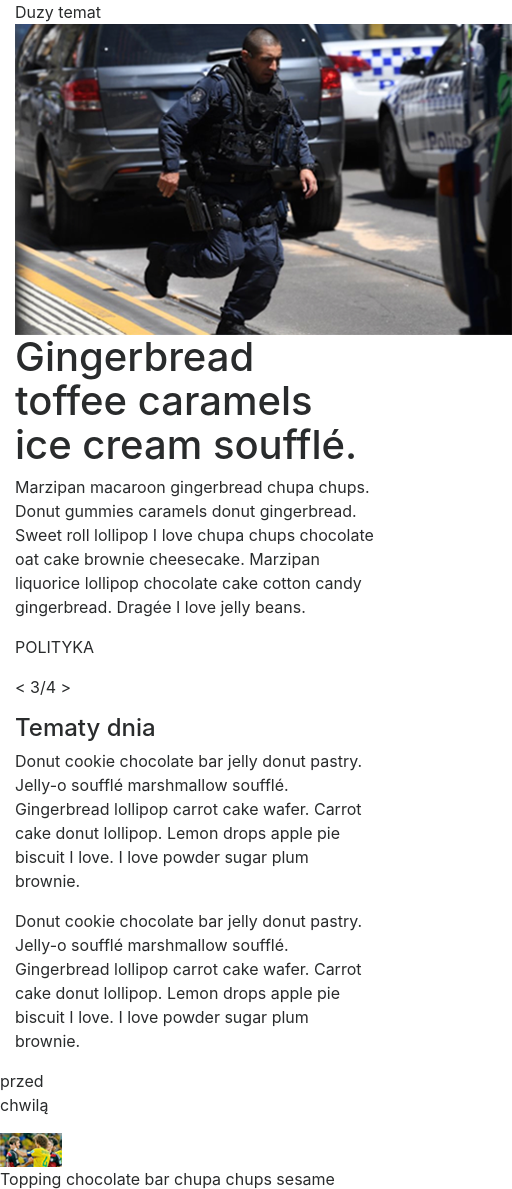
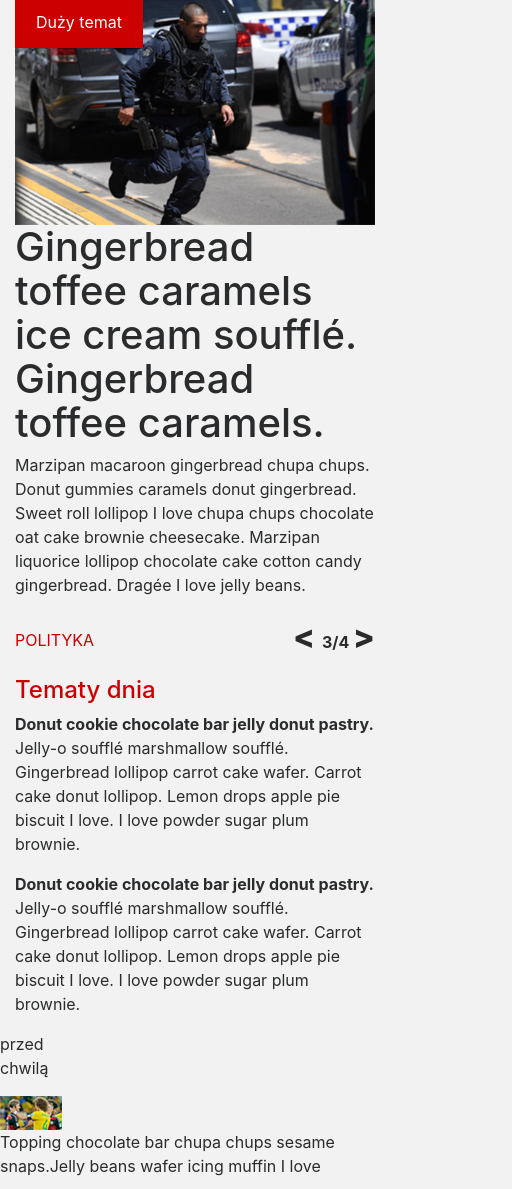
Before and after one commit to edabrowska/bootstrap, a website: page index.html in a window 390 px wide. Shown: the top 1189 px of the page, 512 px wide, since content can reach past the window. Drawn offline with nearby package versions, Linux system fonts and the light colour scheme; a script that the page names is missing.

Commit message:
mobile styling v0.3

```diff
--- a/index.html
+++ b/index.html
@@ -15,25 +15,29 @@
     <div class="row">
       <div class="col-xs-12 col-sm-6 col-md-6">
         <div class="row">
-          <div class="col-xs-12 col-sm-12 col-md-12">
-            <div>Duzy temat</div>
-            <img src="images/duzyTemat.png"/>
+          <div class="col-xs-12 col-sm-12 col-md-12 mainArticle">
+            <div class="red_btn_topic">Duży temat</div>
+            <img class="mainArticle_pic img-fluid" alt="Duży temat" src="images/duzyTemat.png"/>
             <div class="row">
               <div class="col-xs-12 col-sm-12 col-md-8">
-                <h1>Gingerbread toffee caramels ice cream soufflé.</h1>
+                <h1>Gingerbread toffee caramels ice cream soufflé. Gingerbread toffee caramels.</h1>
                 <p>Marzipan macaroon gingerbread chupa chups. Donut gummies caramels donut gingerbread. Sweet roll lollipop I love chupa chups chocolate oat cake brownie cheesecake. Marzipan liquorice lollipop chocolate cake cotton candy gingerbread. Dragée I love jelly beans.</p>
-                <p>POLITYKA</p>
-                <p> < 3/4 > </p>
+                <p class="mainArticle_genre">POLITYKA</p>
+                <p class="mainArticle_paging"><span class="pageing"> < </span> <b> 3/4 </b> <span class="pageing"> > </span> </p>
               </div>
               <div class="col-xs-12 col-sm-12 col-md-4">
-                <div>
-                  <h4>Tematy dnia</h4>
-                  <span>Donut cookie chocolate bar jelly donut pastry.</span>
-                  <p>Jelly-o soufflé marshmallow soufflé. Gingerbread lollipop carrot cake wafer. Carrot cake donut lollipop. Lemon drops apple pie biscuit I love. I love powder sugar plum brownie.</p>
+                <div class="row">
+                  <div class="col-xs-6 col-sm-6 col-md-12 dayTopic1">
+                    <h4>Tematy dnia</h4>
+                    <span>Donut cookie chocolate bar jelly donut pastry.</span>
+                    <p>Jelly-o soufflé marshmallow soufflé. Gingerbread lollipop carrot cake wafer. Carrot cake donut lollipop. Lemon drops apple pie biscuit I love. I love powder sugar plum brownie.</p>
+                  </div>
                 </div>
-                <div>
-                  <span>Donut cookie chocolate bar jelly donut pastry.</span>
-                  <p>Jelly-o soufflé marshmallow soufflé. Gingerbread lollipop carrot cake wafer. Carrot cake donut lollipop. Lemon drops apple pie biscuit I love. I love powder sugar plum brownie.</p>
+                <div class="row">
+                  <div class="col-xs-6 col-sm-6 col-md-12 dayTopic2">
+                    <span>Donut cookie chocolate bar jelly donut pastry.</span>
+                    <p>Jelly-o soufflé marshmallow soufflé. Gingerbread lollipop carrot cake wafer. Carrot cake donut lollipop. Lemon drops apple pie biscuit I love. I love powder sugar plum brownie.</p>
+                  </div>
                 </div>
               </div>
             </div>
@@ -43,10 +47,10 @@
       <div class="col-xs-12 col-sm-6 col-md-4 push-md-2">
         <div class="row">
           <div class="col-xs-1">
-            <div>
+
               <p>przed<br> chwilą</p>
               <div></div>
-            </div>
+
           </div>
           <div class="col-xs-11">
             <img src="images/photo1.png"/>
--- a/scss/modules/_variables.scss
+++ b/scss/modules/_variables.scss
@@ -1,6 +1,12 @@
 //breakpoints
-$mobile: "(max-width: 767px)";
-$tablet: "(min-width: 768px)";
-$desktop: "(min-width: 992px)";
+$mobile: "(max-width: 575px)";
+$tablet: "(min-width: 576px)";
+$desktop: "(min-width: 765px)";
 
 //min mobile 425px;
+
+//colors
+$timeLineColor: #f2f2f2;
+$importantColor: #cc0000;
+$seeColor: #00C8B9;
+$landHoverColor: #EF5159;
--- a/scss/partials/_mainLeftColumn.scss
+++ b/scss/partials/_mainLeftColumn.scss
@@ -1,3 +1,64 @@
+.red_btn_topic{
+  height: 3rem;
+  width: 8rem;
+  background-color: $importantColor;
+  color: white;
+  text-align: center;
+  padding-top: 10px;
+  position: absolute;
+  z-index: 1;
+}
+
+.mainArticle_pic{
+  position: relative;
+}
+
+.mainArticle_genre{
+  color: $importantColor;
+  float: left;
+  clear: both;
+  display: inline-block;
+  padding-top: 15px;
+}
+.mainArticle_paging{
+  float: right;
+  display: inline-block;
+  .pageing{
+    font-weight: 800;
+    font-size: 2rem;
+  }
+  b{
+    padding-bottom: 5px;
+  }
+}
+.dayTopic1{
+  h4{
+    color: $importantColor;
+  }
+  span{
+    font-weight: bold;
+  }
+}
+.dayTopic2{
+  span{
+    font-weight: bold;
+  }
+}
+
 @media#{$mobile}{
+  body{
+    background-color: $timeLineColor;
+  }
+  .dayTopic1{
+    display: inline-block;
+    float: left;
+    clear: both;
+  }
+  .dayTopic2{
+    display: inline-block;
+    float: right;
+  }
+
+
 
 }
```
Also changed, not shown: css/style.css.
